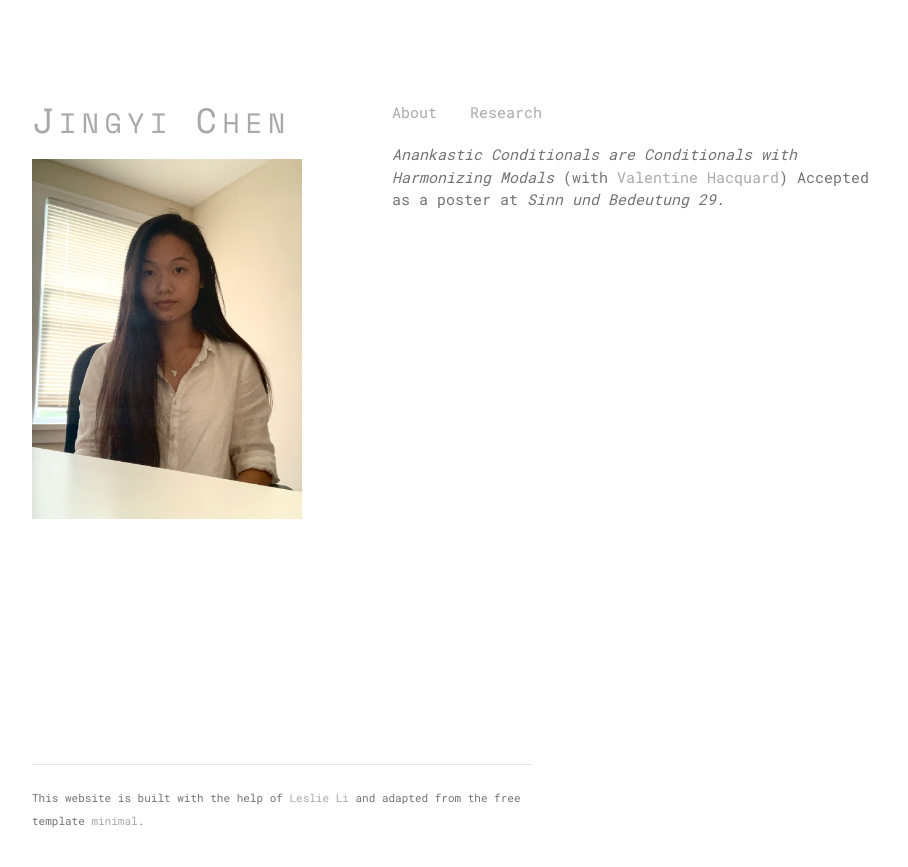
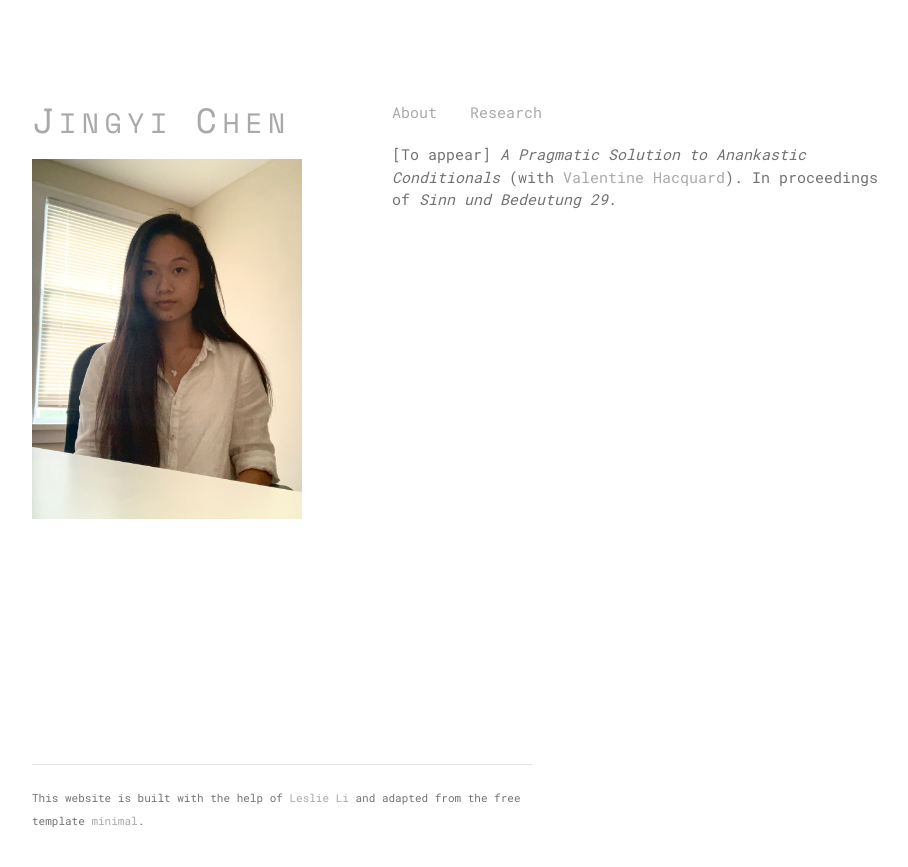
Before and after one commit to Jingyichenn/jingyichen.org, a Jekyll site: the page built from research.md, in a window 1280 px wide. Shown: the top 867 px of the page, without its empty margins (178-1086 px from the left). Built offline with Jekyll 4.4.1, drawn with Linux system fonts in a browser that asks for light colours.

Commit message:
Update research.md

```diff
--- a/research.md
+++ b/research.md
@@ -2,4 +2,4 @@
 layout: default
 ---
 
-*Anankastic Conditionals are Conditionals with Harmonizing Modals* (with [Valentine Hacquard](https://valentinehacquard.org/)) Accepted as a poster at *Sinn und Bedeutung 29*.
+[To appear] *A Pragmatic Solution to Anankastic Conditionals* (with [Valentine Hacquard](https://valentinehacquard.org/)). In proceedings of *Sinn und Bedeutung 29*.
```
